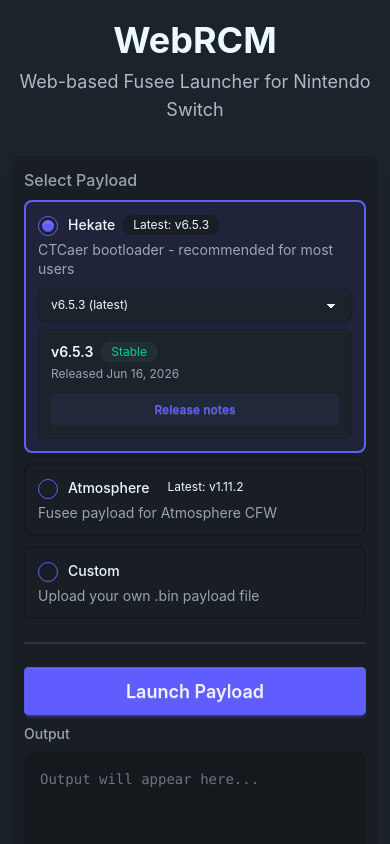
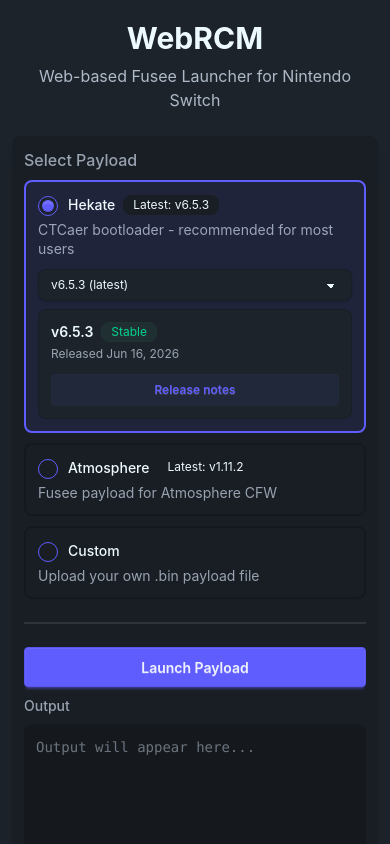
Before and after one commit to reubenjds/webrcm, a React (Vite) app: page / in a window 390 px wide. Shown: the top 844 px of the page. Built offline with nearby package versions, Linux system fonts and the light colour scheme.

Commit message:
fix(ui): improve mobile page density

```diff
--- a/src/components/ExecuteButton.tsx
+++ b/src/components/ExecuteButton.tsx
@@ -37,7 +37,7 @@
   return (
     <button
       type="button"
-      className={`btn btn-lg w-full ${getButtonClass()}`}
+      className={`btn btn-md w-full sm:btn-lg ${getButtonClass()}`}
       onClick={onClick}
       disabled={disabled || isLoading}
     >
--- a/src/components/Header.tsx
+++ b/src/components/Header.tsx
@@ -8,11 +8,11 @@
   subtitle = 'Web-based Fusee Launcher for Nintendo Switch'
 }: HeaderProps) {
   return (
-    <header className="text-center mb-8">
-      <h1 className="text-4xl md:text-5xl font-bold text-base-content mb-2">
+    <header className="mb-6 text-center sm:mb-8">
+      <h1 className="mb-2 text-3xl font-bold text-base-content sm:text-4xl md:text-5xl">
         {title}
       </h1>
-      <p className="text-base-content/70 text-lg">
+      <p className="text-base text-base-content/70 sm:text-lg">
         {subtitle}
       </p>
     </header>
--- a/src/components/LogOutput.tsx
+++ b/src/components/LogOutput.tsx
@@ -57,7 +57,7 @@
 
       <div
         ref={containerRef}
-        className="log-output bg-base-300 rounded-lg p-4 h-48 overflow-y-auto font-mono text-sm"
+        className="log-output h-32 overflow-y-auto rounded-lg bg-base-300 p-3 font-mono text-xs sm:h-48 sm:p-4 sm:text-sm"
       >
         {logs.length === 0 ? (
           <span className="text-base-content/40">
```
